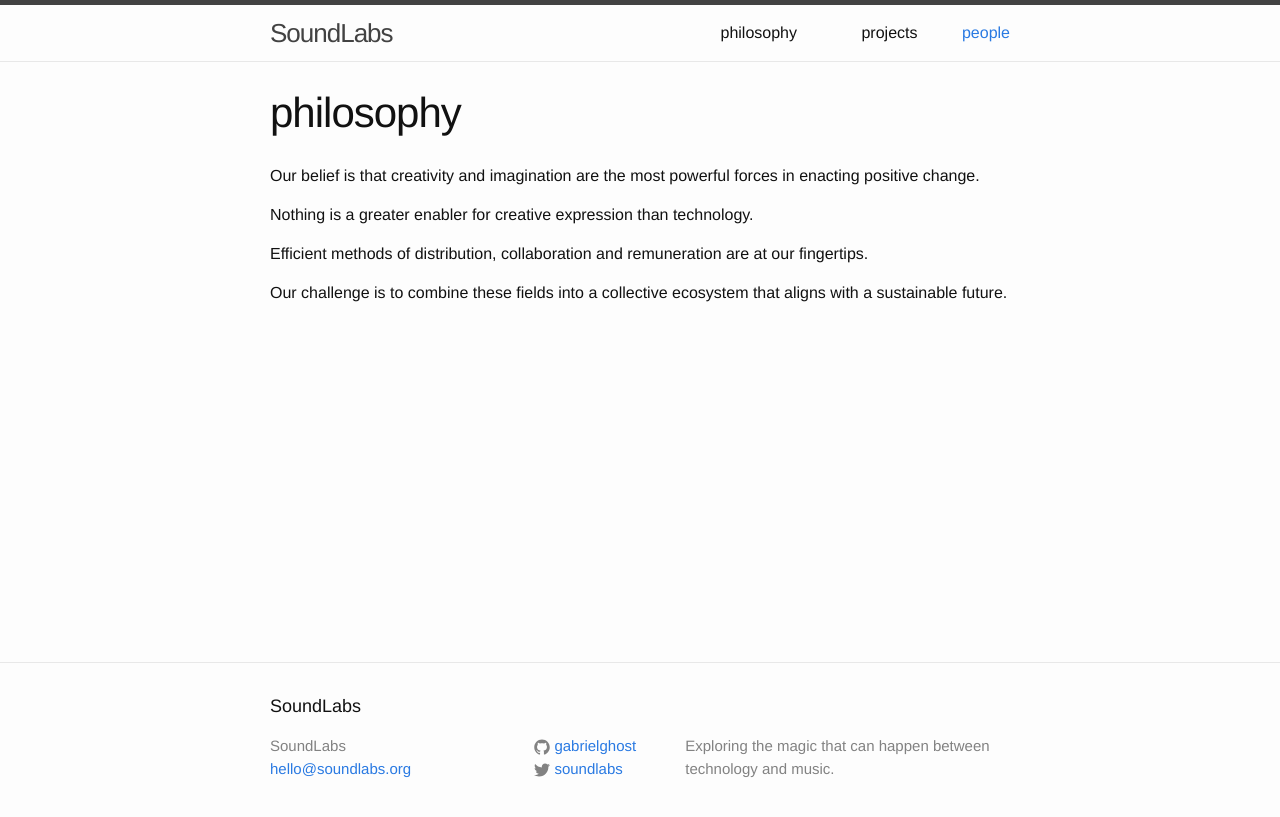
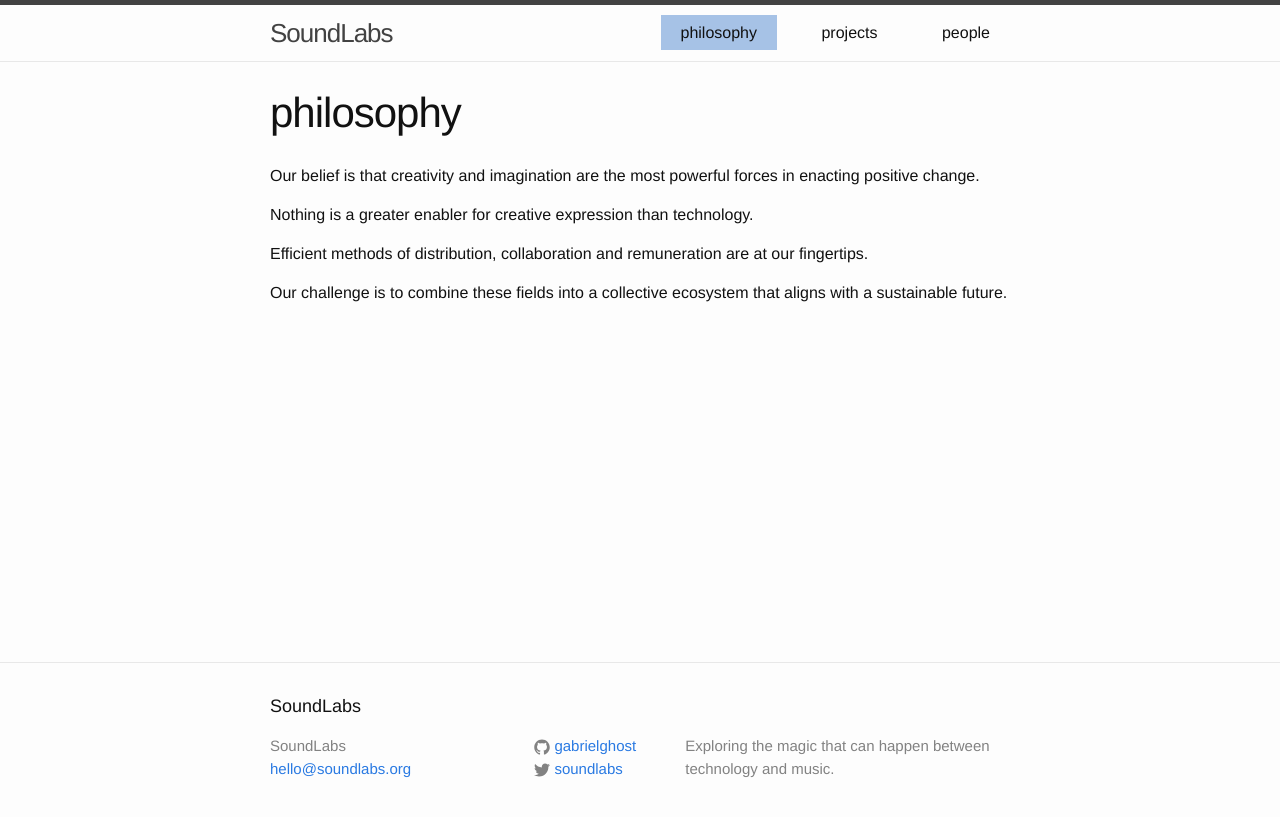
Before and after one commit to charliegavins/soundlabs, a Jekyll site: the page built from philosophy.md, in a window 1280 px wide. Shown: the top 817 px of the page. Built offline with Jekyll 4.4.1, drawn with Linux system fonts in a browser that asks for light colours.

Commit message:
faffing with href still

```diff
--- a/_includes/header.html
+++ b/_includes/header.html
@@ -15,10 +15,10 @@
       </span>
       <div class="trigger">
 
-          <a href="/soundlabs/philosophy" {% if page.url == "https://gabrielghost.github.io/soundlabs/philosophy/" %}class="page-link active"{% endif %} class="page-link"  >philosophy</a>
+          <a href="/soundlabs/philosophy" {% if page.url == "/philosophy/" %}class="page-link active"{% endif %} class="page-link"  >philosophy</a>
 
-          <a href="/soundlabs/projects" {% if page.url == "/soundlabs/projects/" %}class="page-link active"{% endif %} class="page-link">projects</a>
-          <a href="/soundlabs/people" {% if page.url == "/soundlabs/people/" %}class="page-link active"{% endif %}>people</a>
+          <a href="/soundlabs/projects" {% if page.url == "/projects/" %}class="page-link active"{% endif %} class="page-link">projects</a>
+          <a href="/soundlabs/people" {% if page.url == "/people/" %}class="page-link active"{% endif %} class="page-link">people</a>
       </div>
     </nav>
 
```
Also changed, not shown: people.md (+1 -0 lines), philosophy.md (+1 -0 lines), projects.md (+1 -0 lines).
